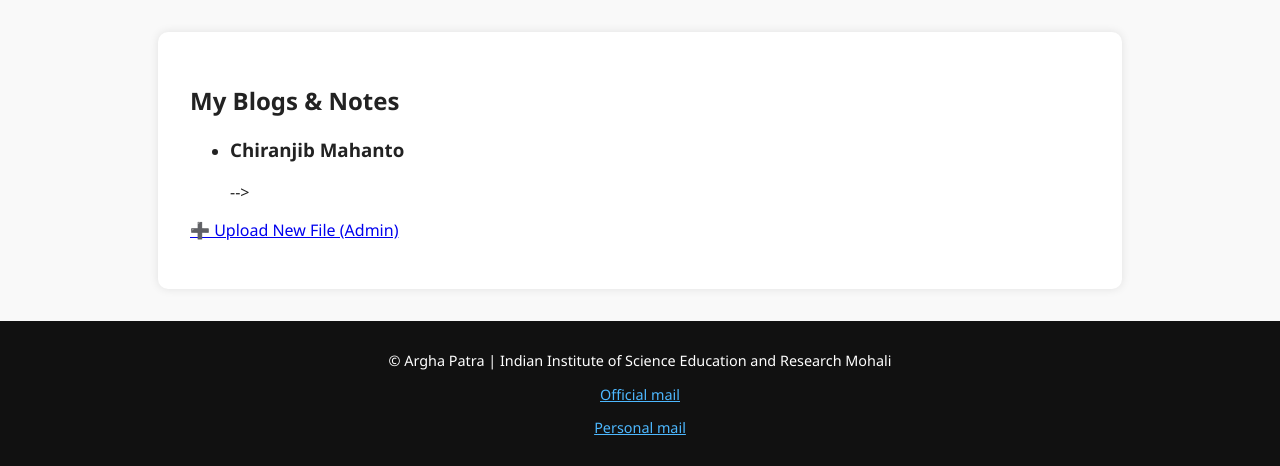
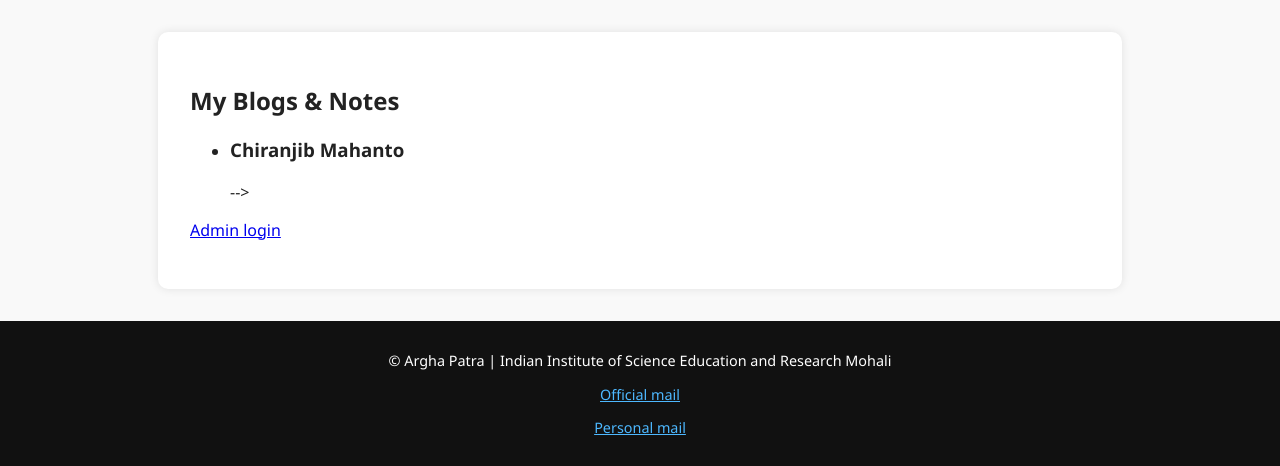
Before and after one commit to brainlessA/personal_site, a Flask app: page /blogs in a window 1280 px wide. Shown: the part 232-698 px from the top of the page. Run offline with Flask 3, Linux system fonts and the light colour scheme.

Commit message:
Update blogs.html

```diff
--- a/templates/blogs.html
+++ b/templates/blogs.html
@@ -13,5 +13,5 @@
   </li>
   {% endfor %}
 </ul>
-<p><a href="{{ url_for('upload') }}">➕ Upload New File (Admin)</a></p>
+<p><a href="{{ url_for('upload') }}">Admin login</a></p>
 {% endblock %}
```
